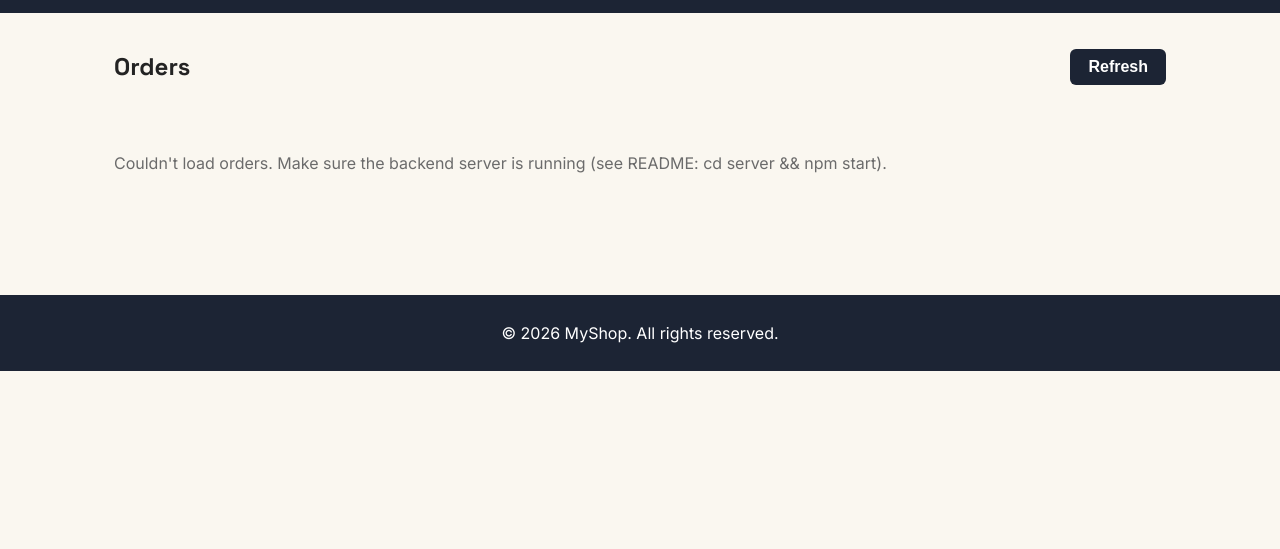
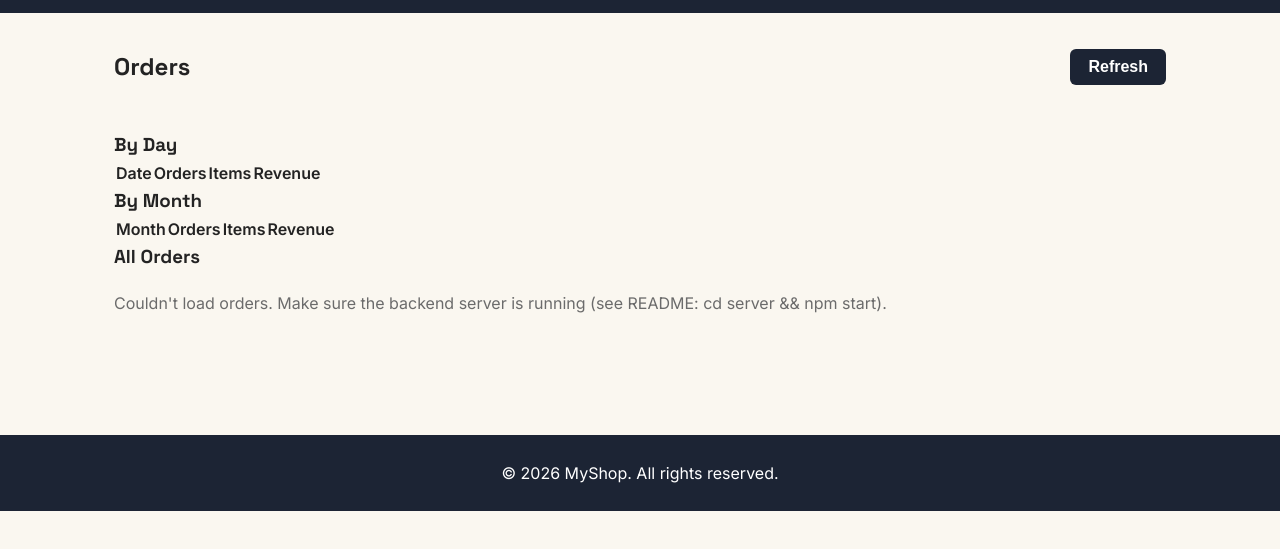
Before and after one commit to asispw1516/Commerce2026project, a plain HTML site: page public/admin.html in a window 1280 px wide. Shown: the part 55-604 px from the top of the page. Drawn offline with Linux system fonts and the light colour scheme; no server answers.

Commit message:
Add breakdown grid for daily and monthly stats

```diff
--- a/public/admin.html
+++ b/public/admin.html
@@ -27,7 +27,29 @@
 
     <div id="stats" class="admin-stats"></div>
 
+    <div class="breakdown-grid">
+      <div class="breakdown-card">
+        <h3>By Day</h3>
+        <table class="breakdown-table">
+          <thead>
+            <tr><th>Date</th><th>Orders</th><th>Items</th><th>Revenue</th></tr>
+          </thead>
+          <tbody id="dailyBody"></tbody>
+        </table>
+      </div>
+      <div class="breakdown-card">
+        <h3>By Month</h3>
+        <table class="breakdown-table">
+          <thead>
+            <tr><th>Month</th><th>Orders</th><th>Items</th><th>Revenue</th></tr>
+          </thead>
+          <tbody id="monthlyBody"></tbody>
+        </table>
+      </div>
+    </div>
+
     <div id="ordersWrap">
+      <h3 class="section-label">All Orders</h3>
       <p id="loadingMsg" class="cart-empty">Loading orders…</p>
       <table id="ordersTable" class="orders-table" hidden>
         <thead>
```
